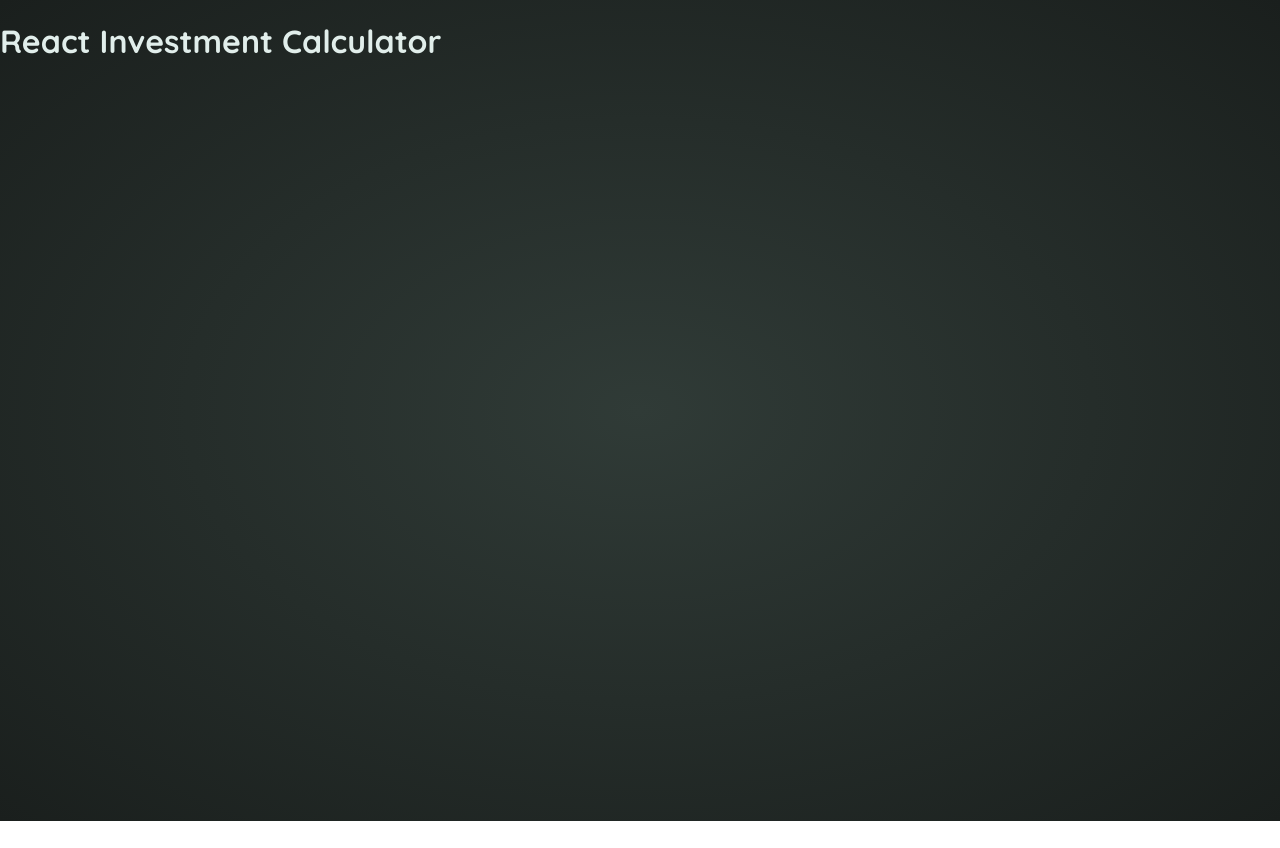
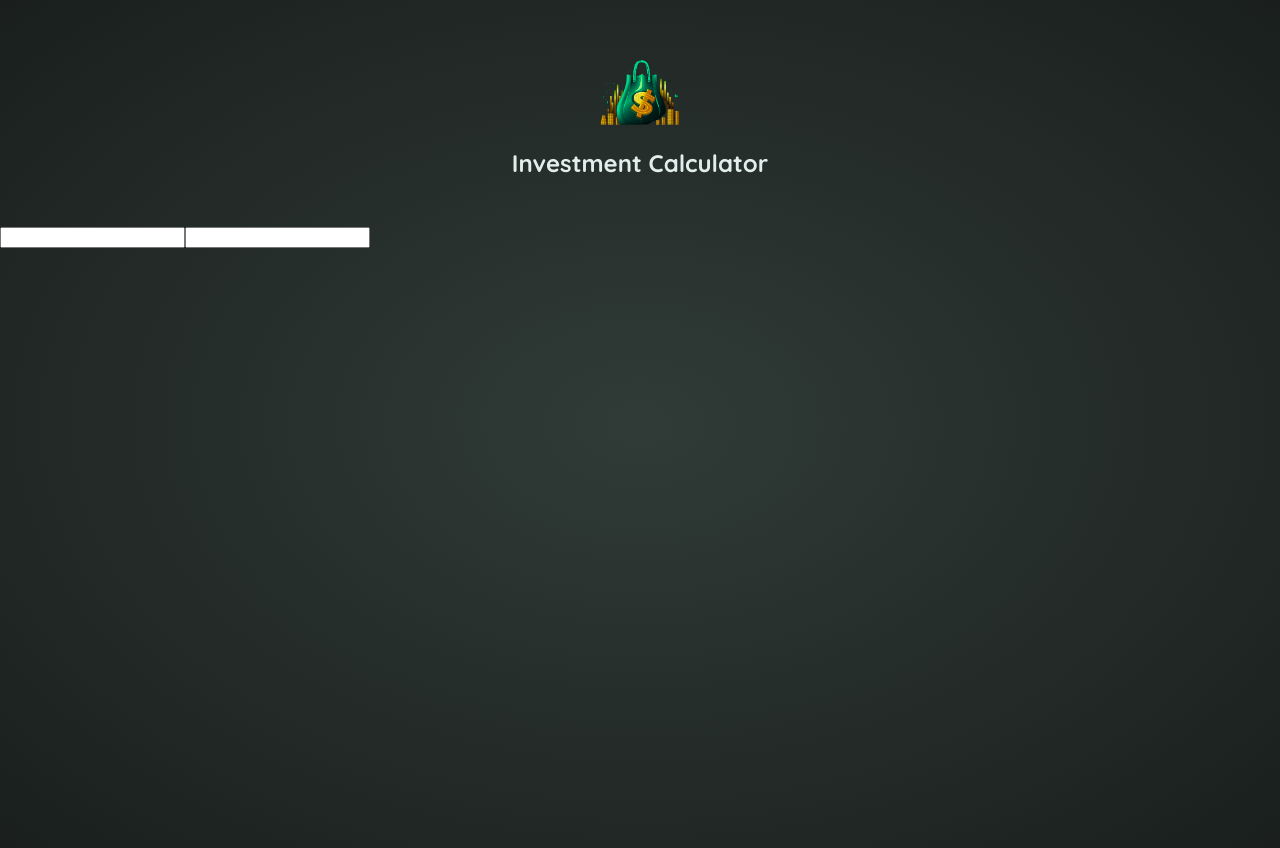
Before and after one commit to joshuakarasik/Investment-Calculator-REACT-project, a React (Vite) app: page / in a window 1280 px wide. Before the commit the page ends 821 px from the top, so only its background shows below. Built offline with nearby package versions, Linux system fonts and the light colour scheme.

Commit message:
created header component and user component

```diff
--- a/src/App.jsx
+++ b/src/App.jsx
@@ -1,7 +1,13 @@
+import Header from "./components/Header.jsx";
+import User from "./components/User.jsx";
+
 function App() {
   return (
-    <h1>React Investment Calculator</h1>
-  )
+    <>
+      <Header />
+      <User />
+    </>
+  );
 }
 
-export default App
+export default App;
--- /dev/null
+++ b/src/components/Header.jsx
@@ -0,0 +1,13 @@
+import logo from "../assets/investment-calculator-logo.png";
+
+export default function Header() {
+  return (
+    <header id="header">
+      <img
+        src={logo}
+        alt="Logo showing a money bag"
+      />
+      <h1>Investment Calculator</h1>
+    </header>
+  );
+}
--- /dev/null
+++ b/src/components/User.jsx
@@ -0,0 +1,8 @@
+export default function User() {
+  return (
+    <section>
+      <input type="text" />
+      <input type="text" />
+    </section>
+  );
+}
```
Also changed, not shown: src/util/investment.js (+4 -9 lines).
